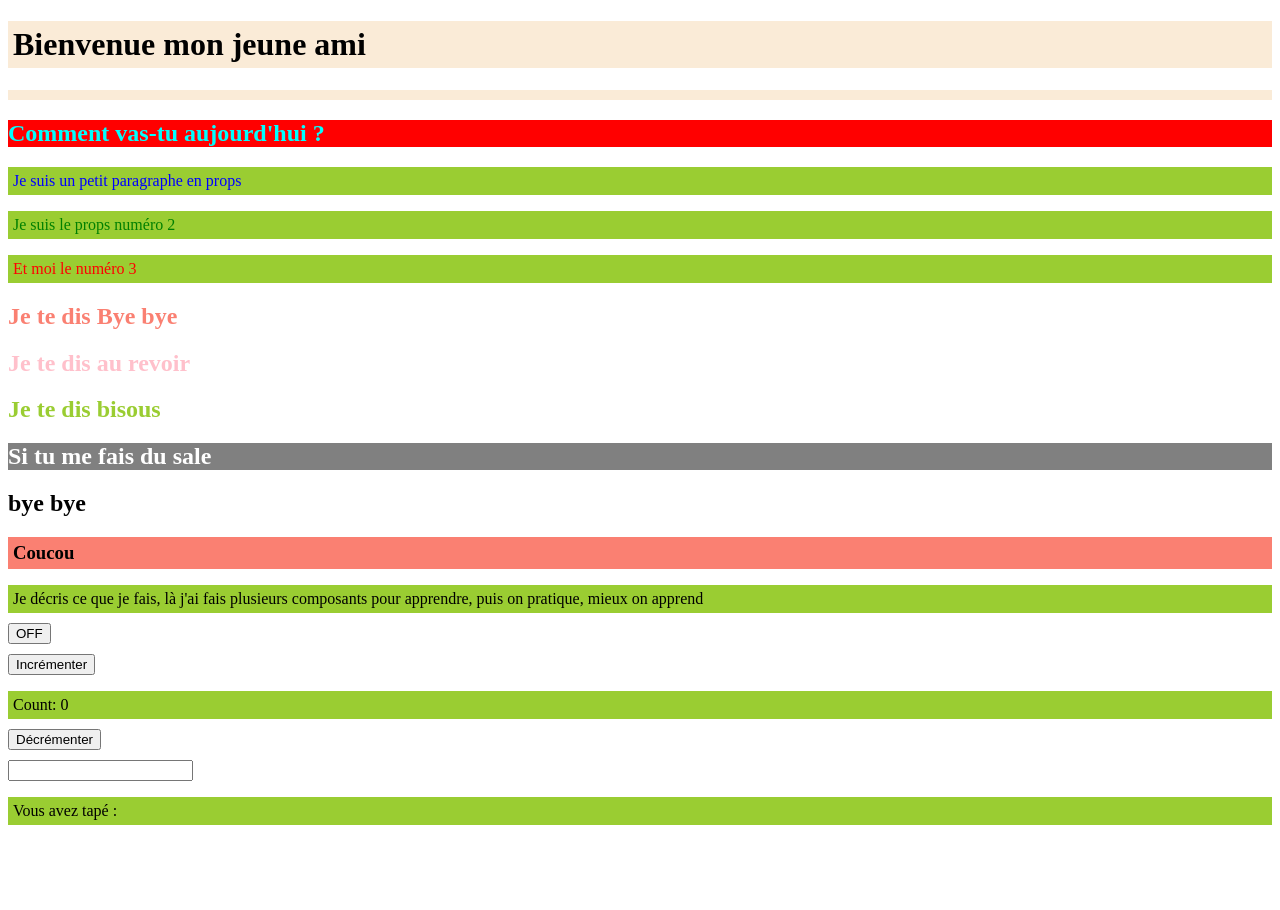
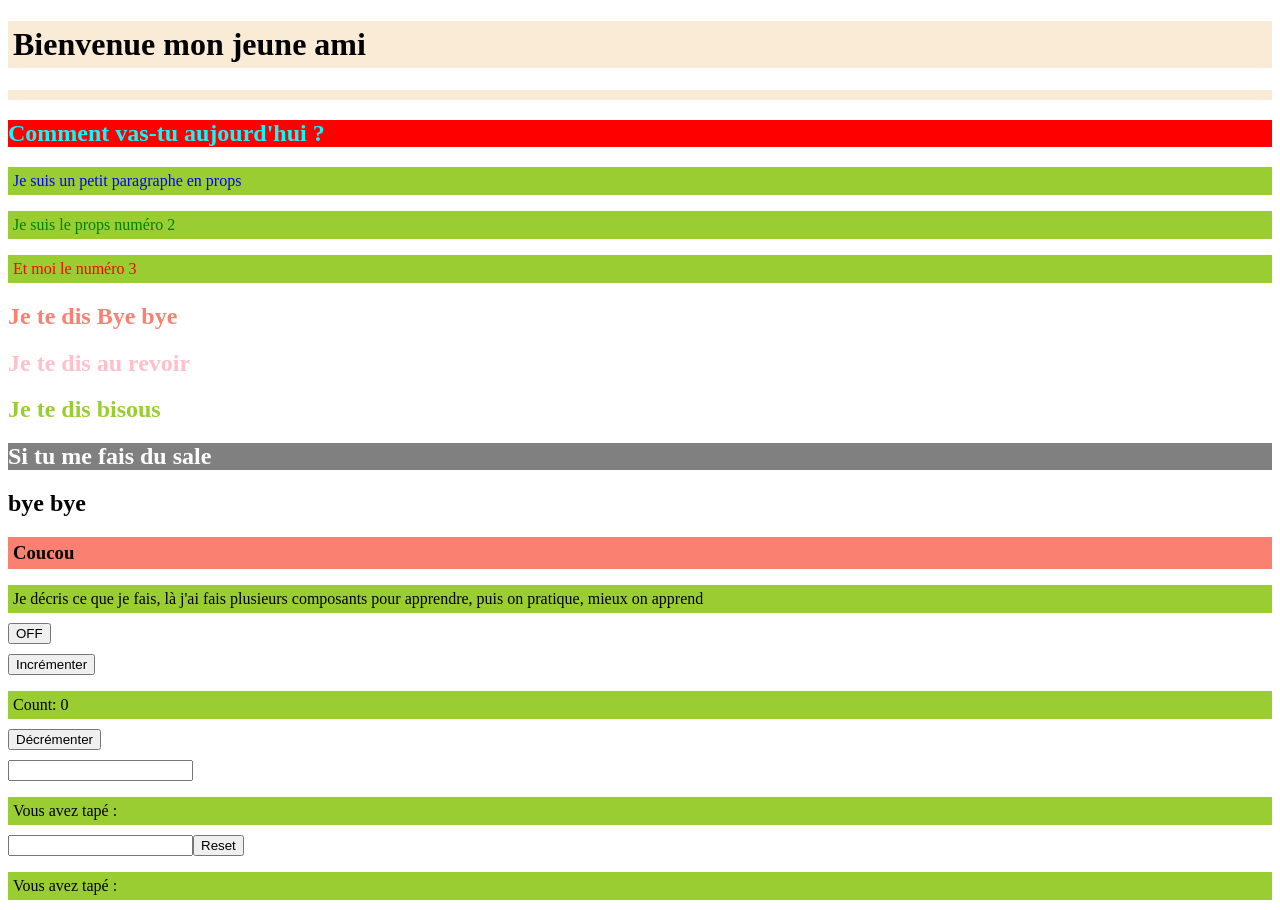
Before and after one commit to GregoryVDev/ToDoList, a React (Vite) app: page / in a window 1280 px wide. Before the commit the page ends 835 px from the top, so only its background shows below. Built offline with nearby package versions, Linux system fonts and the light colour scheme.

Commit message:
Added a const TextValue with a const textValue and handleReset to reset the input with added the commentary

```diff
--- a/src/App.jsx
+++ b/src/App.jsx
@@ -12,7 +12,7 @@
 import { HelloWorld } from "./HelloWorld";
 import { Paragraphe } from "./Paragraphe";
 import { ByeWorld, Description, Titreh3 } from "./ByeWorld";
-import { ToggleButton, Counter, TextInput } from "./ToggleButton";
+import { ToggleButton, Counter, TextInput, TextValue } from "./ToggleButton";
 
 export const App = () => {
   return (
@@ -36,6 +36,7 @@ export const App = () => {
       <ToggleButton />
       <Counter />
       <TextInput />
+      <TextValue />
     </div>
   );
 };
--- a/src/ToggleButton.jsx
+++ b/src/ToggleButton.jsx
@@ -50,3 +50,23 @@ export function TextInput() {
     </div>
   );
 }
+
+export const TextValue = () => {
+  const [textValue, setTextValue] = useState("");
+  const handleReset = () => {
+    setTextValue(""); // On créé un handleReset avec un setTextValue("") avec des chaines vides pour reset le champ de texte
+  };
+
+  return (
+    <div>
+      <input
+        type="text"
+        value={textValue}
+        onChange={(e) => setTextValue(e.target.value)}
+      />
+      <button onClick={handleReset}>Reset</button>{" "}
+      {/* Permet de réinitialiser le champs de texte*/}
+      <p>Vous avez tapé : {textValue}</p>
+    </div>
+  );
+};
```
